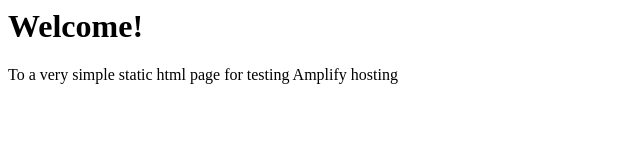
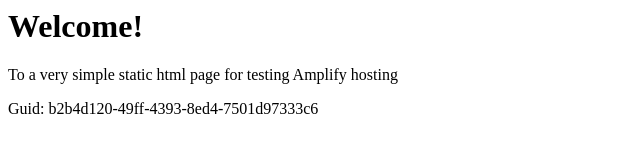
Before and after one commit to aws-aemilia-dub/Github-PR-Commit-Integration-Test-DoNotTouch-Gith-P5X5MO5I-v1-prod-eu-west-1, a website: page src/index.html in a window 1280 px wide. Shown: the whole page, without its empty margins (0-640 px from the left). Drawn offline with Linux system fonts and the light colour scheme.

Commit message:
commit from integ tests

```diff
--- a/src/index.html
+++ b/src/index.html
@@ -1,3 +1,5 @@
+
+
 <html lang="en">
 
 <head>
@@ -10,6 +12,6 @@
 <body>
     <h1>Welcome!</h1>
     <p>To a very simple static html page for testing Amplify hosting</p>
-</body>
+    <p>Guid: b2b4d120-49ff-4393-8ed4-7501d97333c6</p></body>
 
 </html>
```
